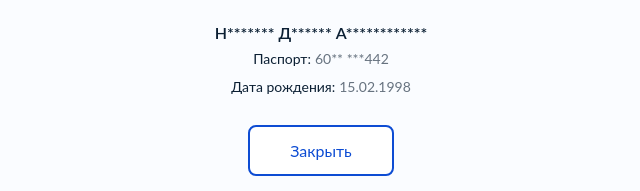
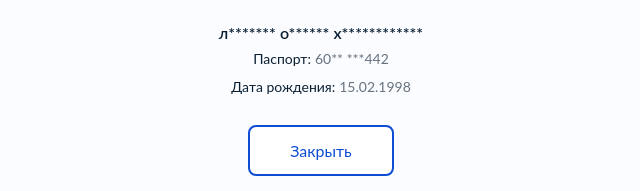
Before and after one commit to gosuslugi-covid-19/gosuslugi, a plain HTML site: page index.html in a window 1280 px wide. Shown: the part 283-474 px from the top of the page, 319-959 px from the left. Drawn offline with Linux system fonts and the light colour scheme; a web font is replaced by a local one.

Commit message:
Update index.html

```diff
--- a/index.html
+++ b/index.html
@@ -356,7 +356,7 @@
       </div>
     </div>
 
-    <div class="person-data person-data-attrs mt-24"><div class="mb-4 person-data-wrap attr-wrap"><div class="attrValue title-h6 bold text-center">Н******* Д****** А************</div></div><div class="mb-4 person-data-wrap attr-wrap"><div class="small-text mb-4 mr-4 attr-title">Паспорт: </div><div class="attrValue small-text gray">60** ***442</div></div><div class="mb-4 person-data-wrap attr-wrap"><div class="small-text mb-4 mr-4 attr-title">Дата рождения: </div><div class="attrValue small-text gray">15.02.1998</div></div></div>
+    <div class="person-data person-data-attrs mt-24"><div class="mb-4 person-data-wrap attr-wrap"><div class="attrValue title-h6 bold text-center">л******* о****** х************</div></div><div class="mb-4 person-data-wrap attr-wrap"><div class="small-text mb-4 mr-4 attr-title">Паспорт: </div><div class="attrValue small-text gray">60** ***442</div></div><div class="mb-4 person-data-wrap attr-wrap"><div class="small-text mb-4 mr-4 attr-title">Дата рождения: </div><div class="attrValue small-text gray">15.02.1998</div></div></div>
 
     <div class="mt-24">
       <a class="button" href="/">Закрыть</a>
```
